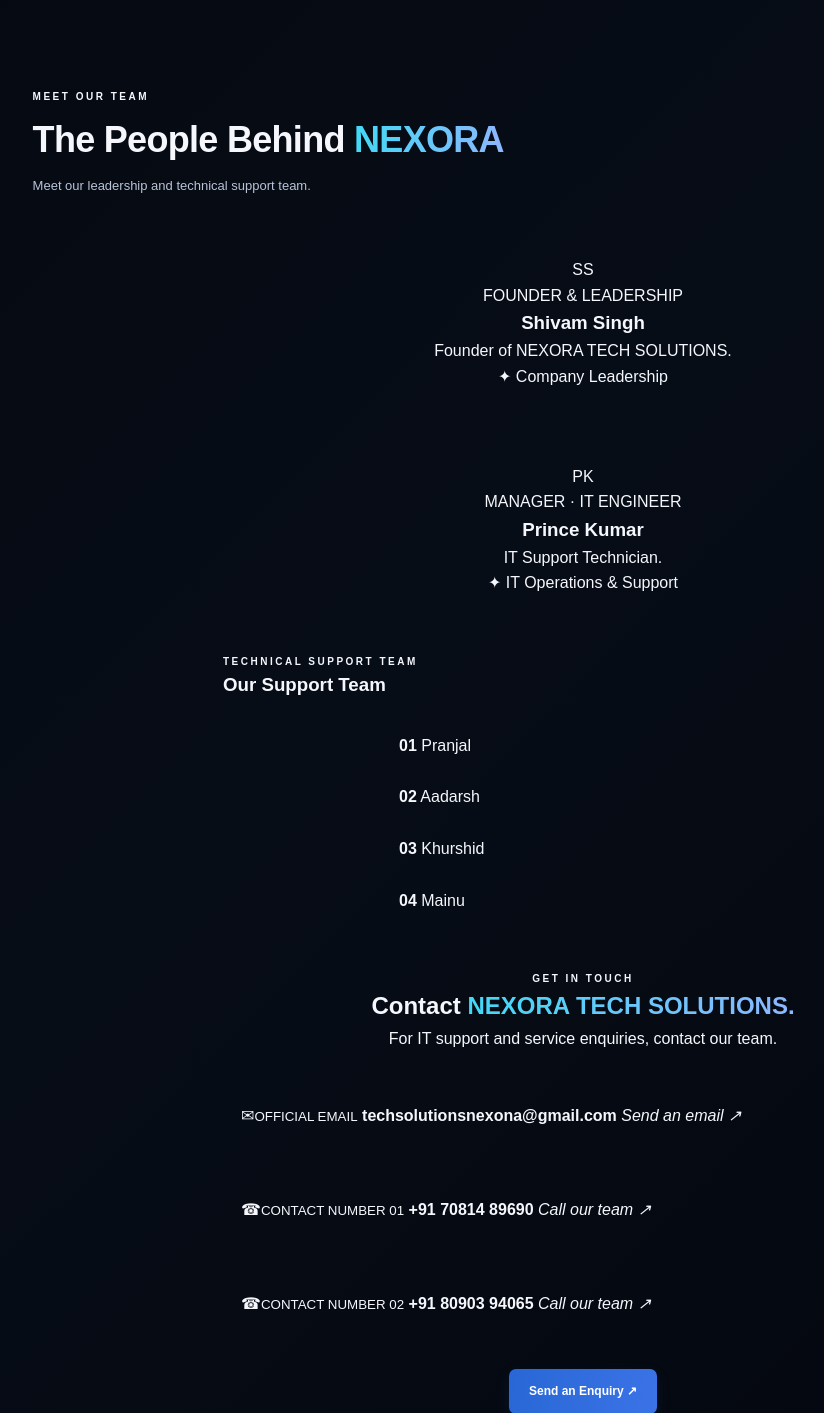
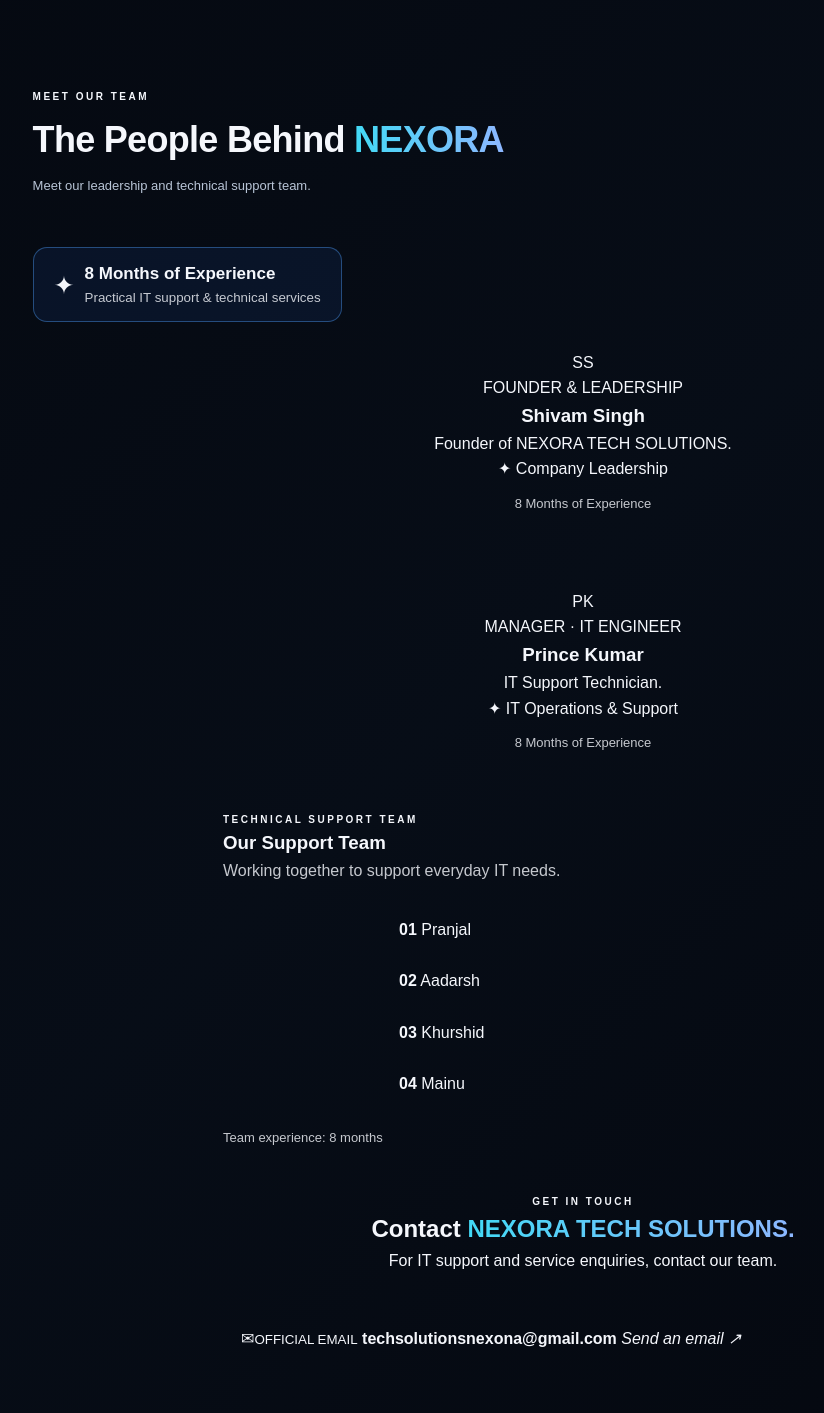
Before and after one commit to mrprincekumar451-jpg/nexora-tech-solutions0, a Flask app: page / in a window 1280 px wide. Shown: the part 1335-2748 px from the top of the page, without its empty margins (57-881 px from the left). Run offline with Flask 3, Linux system fonts and the light colour scheme.

Commit message:
Update index.html

```diff
--- a/templates/index.html
+++ b/templates/index.html
@@ -159,6 +159,23 @@
         <p class="section-description">
             Meet our leadership and technical support team.
         </p>
+
+        <!-- TEAM EXPERIENCE HIGHLIGHT -->
+        <div style="display: inline-flex; align-items: center; gap: 10px;
+                    margin-top: 18px; padding: 12px 20px;
+                    border: 1px solid rgba(80, 160, 255, 0.4);
+                    border-radius: 14px;
+                    background: rgba(40, 110, 220, 0.10);">
+            <span style="font-size: 25px;">✦</span>
+            <span style="text-align: left;">
+                <strong style="display: block; font-size: 17px;">
+                    8 Months of Experience
+                </strong>
+                <small style="opacity: 0.8;">
+                    Practical IT support & technical services
+                </small>
+            </span>
+        </div>
     </div>
 
     <div class="team-grid">
@@ -175,6 +192,9 @@
             <p class="team-speciality">
                 <span>✦</span> Company Leadership
             </p>
+            <p style="margin-top: 12px; font-size: 13px; opacity: 0.8;">
+                8 Months of Experience
+            </p>
         </article>
 
         <!-- MANAGER / IT ENGINEER -->
@@ -189,6 +209,9 @@
             <p class="team-speciality">
                 <span>✦</span> IT Operations & Support
             </p>
+            <p style="margin-top: 12px; font-size: 13px; opacity: 0.8;">
+                8 Months of Experience
+            </p>
         </article>
     </div>
 
@@ -197,12 +220,20 @@
         <p class="eyebrow">TECHNICAL SUPPORT TEAM</p>
         <h3 class="support-title">Our Support Team</h3>
 
+        <p style="margin-bottom: 20px; opacity: 0.8;">
+            Working together to support everyday IT needs.
+        </p>
+
         <div class="support-names">
             <span><b>01</b> Pranjal</span>
             <span><b>02</b> Aadarsh</span>
             <span><b>03</b> Khurshid</span>
             <span><b>04</b> Mainu</span>
         </div>
+
+        <p style="margin-top: 18px; font-size: 13px; opacity: 0.8;">
+            Team experience: 8 months
+        </p>
     </div>
 </section>
 
@@ -223,7 +254,6 @@
 
     <div class="contact-details">
 
-        <!-- OFFICIAL EMAIL -->
         <a href="mailto:techsolutionsnexona@gmail.com"
            class="contact-detail">
             <span class="contact-symbol">✉</span>
@@ -234,7 +264,6 @@
             </span>
         </a>
 
-        <!-- CONTACT NUMBER 1 -->
         <a href="tel:+917081489690" class="contact-detail">
             <span class="contact-symbol">☎</span>
             <span class="contact-text">
@@ -244,7 +273,6 @@
             </span>
         </a>
 
-        <!-- CONTACT NUMBER 2 -->
         <a href="tel:+918090394065" class="contact-detail">
             <span class="contact-symbol">☎</span>
             <span class="contact-text">
```
